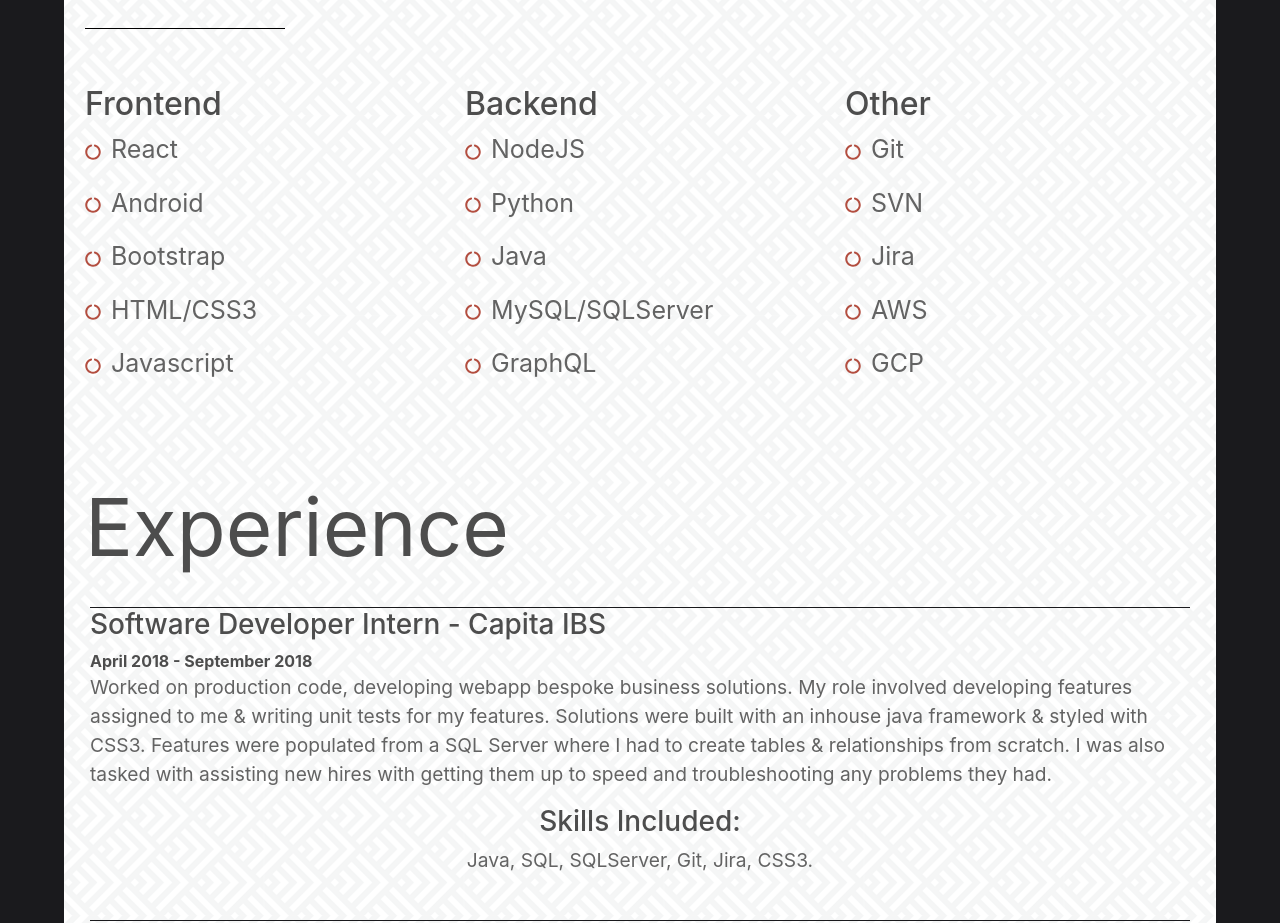
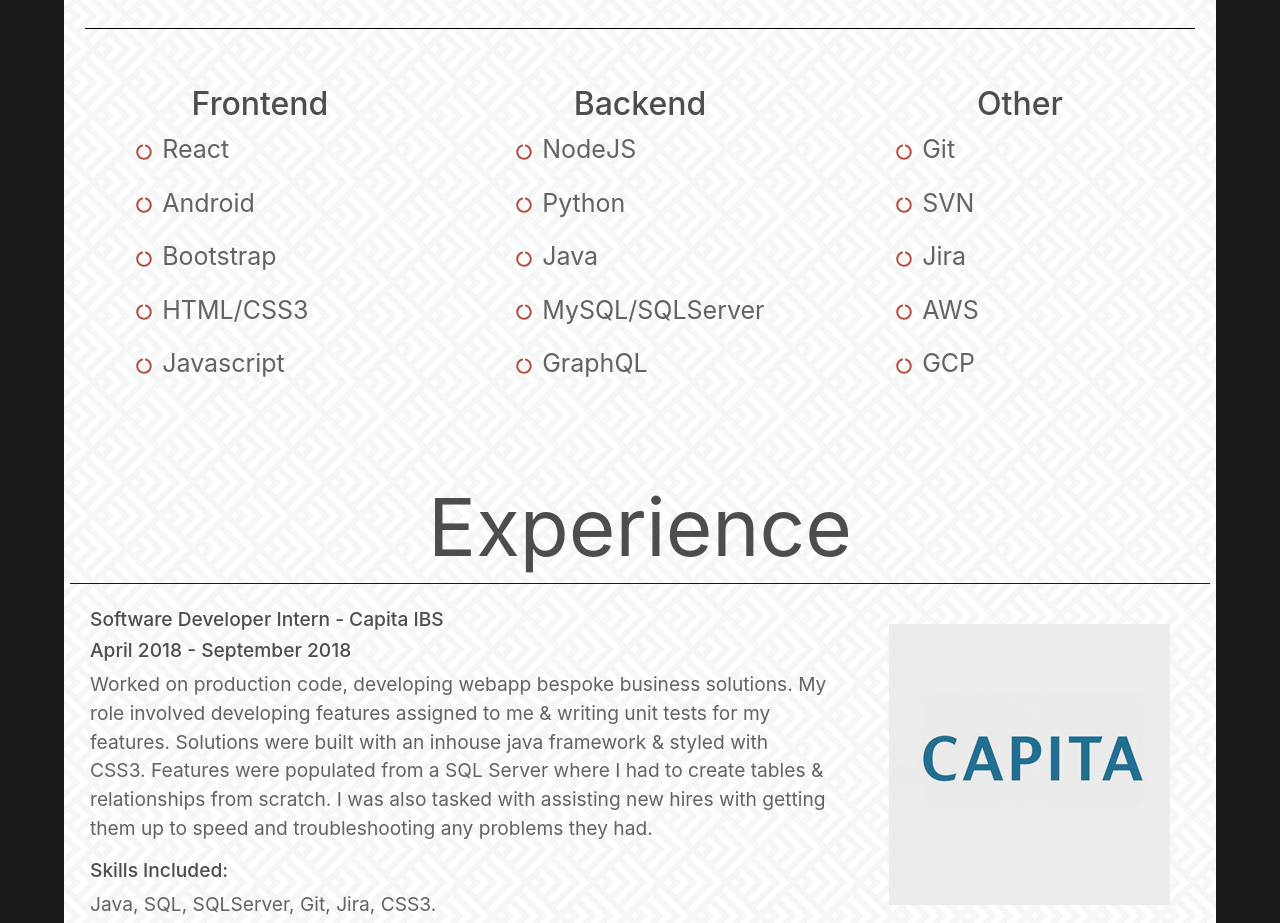
Before and after one commit to Damhan/ReactPortfolio, a React (Create React App) app: page /experience in a window 1280 px wide. Shown: the part 220-1143 px from the top of the page. Built offline with nearby package versions, Linux system fonts and the light colour scheme.

Commit message:
Refreshed experience page design & added navbar link hover anis.

```diff
--- a/src/App.css
+++ b/src/App.css
@@ -13,6 +13,10 @@ nav {
 }
 .navlinks {
   padding-left:30px;
+}
+
+.navlinks:hover {
+  text-decoration: underline;
 }
 
 .navbar-text {
@@ -215,7 +219,6 @@ nav {
 hr {
   border-style: solid;
   border-color: black !important;
-  width:25vh;
   margin-left:0;
   margin-right:auto;
 }
@@ -239,6 +242,7 @@ hr {
 
 .exp-title {
   color: #4d4d4d;
+  font-size:1.2em;
 }
 
 .exp-maintext {
@@ -246,8 +250,16 @@ hr {
   font-size: 1.2em;
 }
 
+.exp-img {
+  padding:5vh;
+}
+
 .skills-wrapper {
   min-width: 200px;
+}
+
+.skill-container {
+  padding-left: 4vw;
 }
 
 
--- a/src/components/Experience.js
+++ b/src/components/Experience.js
@@ -18,7 +18,7 @@ function Experience() {
     <div>
     <div class="background-div">
     <div class="container">
-      <div class="row text-left" style={{marginTop:'10vh'}}>
+      <div class="row" style={{marginTop:'10vh'}}>
         <div class="col">
           <h2 id="skill-header">Skills</h2>
           <hr/>
@@ -28,59 +28,66 @@ function Experience() {
         <div class="col">
 
 
-          <div class="skills-wrapper text-left">
+          <div class="skills-wrapper">
             <h3 class="skills-title">Frontend</h3>
+            <div className="text-left skill-container">
               <Skill className="text-left" value={"React"}/>
               <Skill className="text-left" value={"Android"}/>
               <Skill className="text-left" value={"Bootstrap"}/>
               <Skill className="text-left" value={"HTML/CSS3"}/>
               <Skill className="text-left" value={"Javascript"}/>
-
+            </div>
           </div>
 
         </div>
         <div class="col">
 
-          <div class="skills-wrapper text-left">
+          <div class="skills-wrapper">
             <h3 class="skills-title">Backend</h3>
+            <div className="text-left skill-container">
             <Skill className="text-left" value={"NodeJS"}/>
             <Skill className="text-left" value={"Python"}/>
             <Skill className="text-left" value={"Java"}/>
             <Skill className="text-left" value={"MySQL/SQLServer"}/>
             <Skill className="text-left" value={"GraphQL"}/>
-
+            </div>
           </div>
         </div>
         <div class="col">
 
-          <div class="skills-wrapper text-left">
+          <div class="skills-wrapper">
             <h3 class="skills-title">Other</h3>
+            <div className="text-left skill-container">
               <Skill className="text-left" value={"Git"}/>
               <Skill className="text-left" value={"SVN"}/>
               <Skill className="text-left" value={"Jira"}/>
               <Skill className="text-left" value={"AWS"}/>
               <Skill className="text-left" value={"GCP"}/>
-
-
+            </div>
           </div>
         </div>
       </div>
 
 
-    <div class="row text-left" style={{marginTop:'10vh'}}>
+    <div class="row" style={{marginTop:'10vh'}}>
       <div class="col">
         <h2 id="skill-header">Experience</h2>
       </div>
     </div>
     <div class="row">
+    <hr class="exp-hr"/>
       <ExperienceCard
       title={'Software Developer Intern - Capita IBS'}
       duration={'April 2018 - September 2018'}
       mainText={capitaText}
       skills={'Java, SQL, SQLServer, Git, Jira, CSS3. '}
+      className=""
       />
+      <img src={require("./../assets/capita.jpg")} height="50%" alt="capita-logo" className="exp-img"/>
     </div>
     <div class="row">
+    <hr class="exp-hr"/>
+      <img src={require("./../assets/dubneon.png")} width="35%" alt="capita-logo" className="exp-img"/>
       <ExperienceCard
         title={'Office IT Support & Admin - Dublin Neon Co.'}
         duration={'March 2017 - September 2017'}
--- a/src/components/ExperienceCard.js
+++ b/src/components/ExperienceCard.js
@@ -7,11 +7,9 @@ function ExperienceCard(props) {
 
     <div class="col experience-card" style={{marginTop:'3vh'}}>
 
-      <hr class="exp-hr"/>
-
         <div class="exp-title-wrapper text-left">
           <h3 class="exp-title">{props.title}</h3>
-          <b class="exp-title">{props.duration}</b>
+          <h3 class="exp-title">{props.duration}</h3>
         </div>
 
         <div class="exp-content-wrapper text-left">
@@ -19,7 +17,7 @@ function ExperienceCard(props) {
         </div>
 
         <div class="row">
-          <div class="col">
+          <div class="col text-left">
             <h3 class="exp-title">Skills Included:</h3>
             <p class="exp-maintext">
             {props.skills}
--- a/src/components/Navb.js
+++ b/src/components/Navb.js
@@ -7,7 +7,7 @@ function Navb() {
 
   return (
 
-  <Navbar collapseOnSelect expand="lg">
+  <Navbar collapseOnSelect expand="lg" className="stroke">
     <Link to="/">
       <Navbar.Brand className="navbar-brand">Damhan</Navbar.Brand>
     </Link>
```
Also changed, not shown: src/assets/capita.jpg (added), src/assets/dubneon.png (added). Lines whose indentation alone changed are shown as unchanged.
